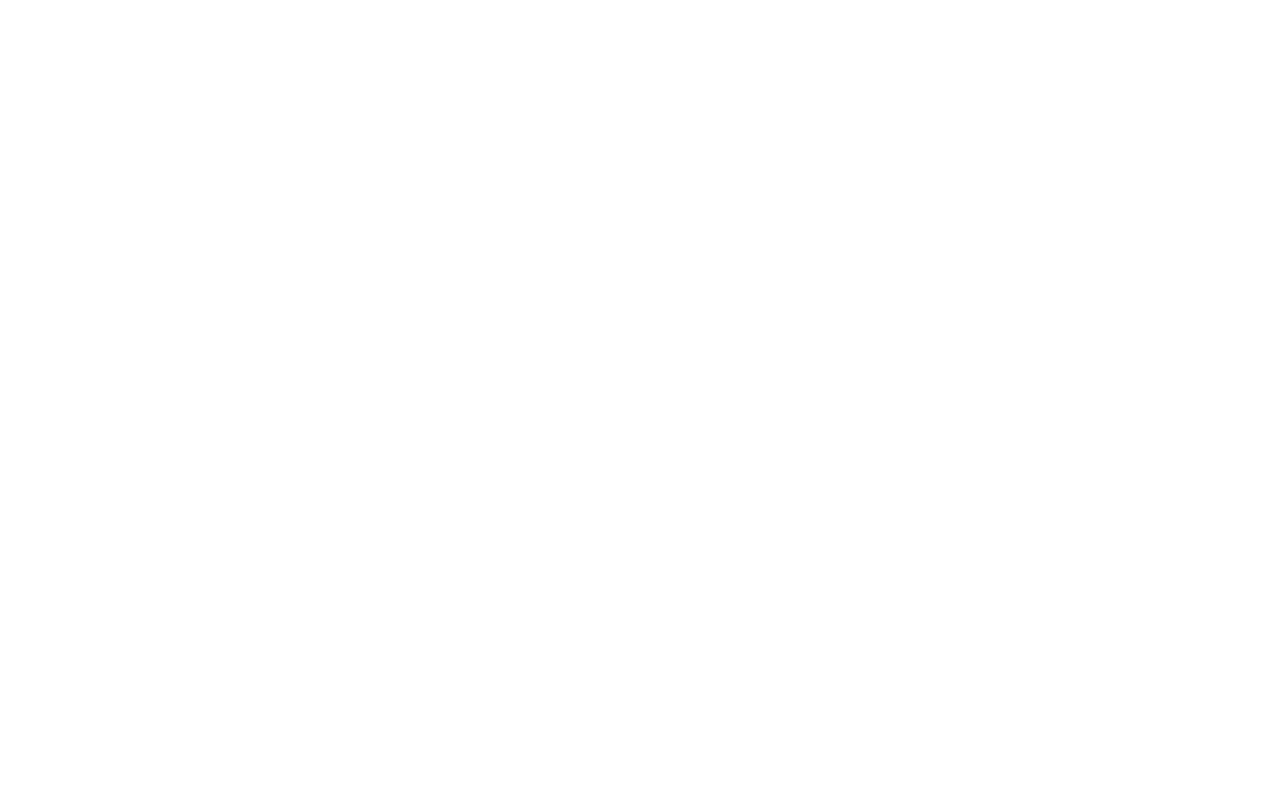
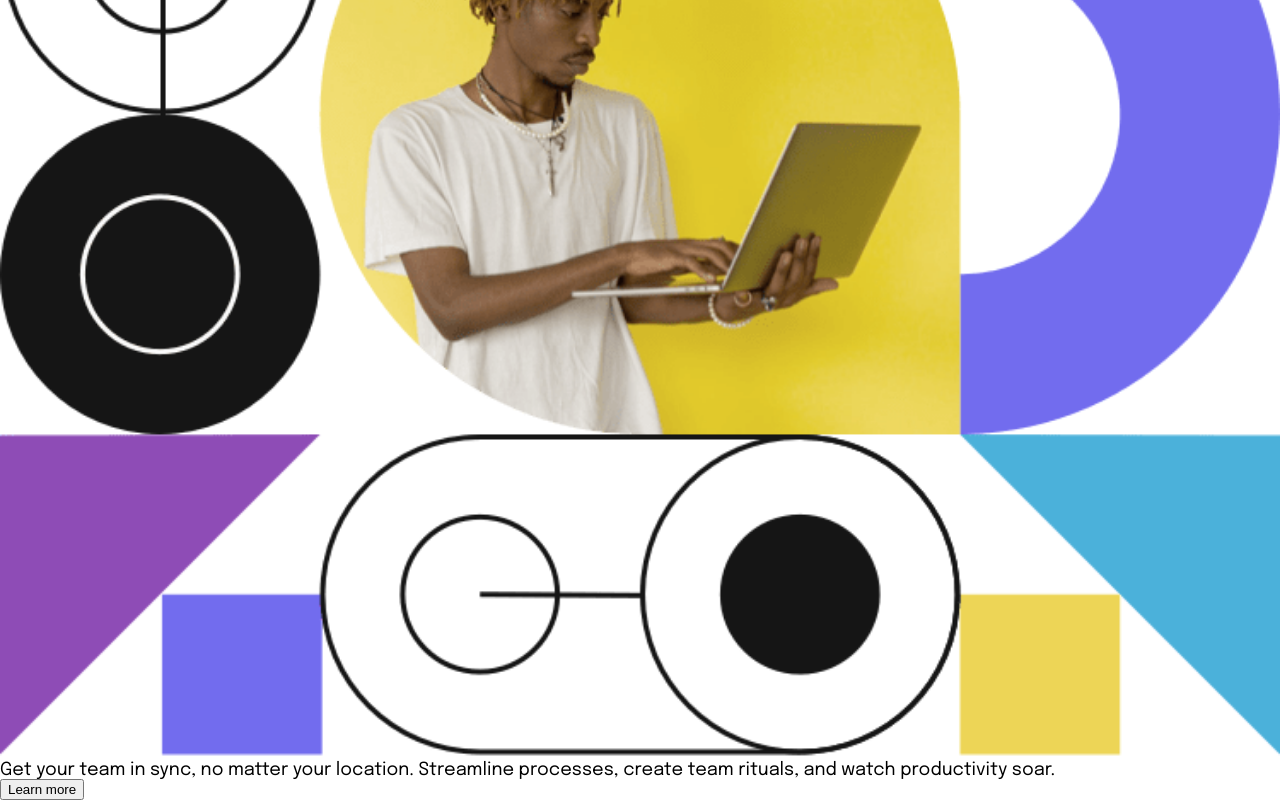
Before and after one commit to turunenv/frontendmentor-intro-with-dropdown, a React (Vite) app: page / in a window 1280 px wide. Shown: the part 341-1141 px from the top of the page. Before the commit the page ends 800 px from the top, so only its background shows below. Built offline with nearby package versions, Linux system fonts and the light colour scheme.

Commit message:
add bare-bones version of MainPage component

```diff
--- a/src/App.tsx
+++ b/src/App.tsx
@@ -1,9 +1,11 @@
 import { Header } from './components/Header';
+import { MainPage } from './components/MainPage';
 
 function App() {
   return (
     <>
       <Header />
+      <MainPage />
     </>
   );
 }
--- /dev/null
+++ b/src/components/MainPage.module.css
@@ -0,0 +1,3 @@
+.heroImg {
+  width: 100%;
+}
--- a/src/components/MainPage.tsx
+++ b/src/components/MainPage.tsx
@@ -0,0 +1,24 @@
+import mobileHeroImgUrl from '../assets/image-hero-mobile.png';
+import styles from './MainPage.module.css';
+
+export function MainPage() {
+  return (
+    <main>
+      <h1>Make remote work</h1>
+      <div>
+        <img
+          src={mobileHeroImgUrl}
+          alt="a man working on his laptop"
+          className={styles.heroImg}
+        />
+      </div>
+      <div>
+        Get your team in sync, no matter your location. Streamline processes,
+        create team rituals, and watch productivity soar.
+      </div>
+      <div>
+        <button>Learn more</button>
+      </div>
+    </main>
+  )
+}
```
